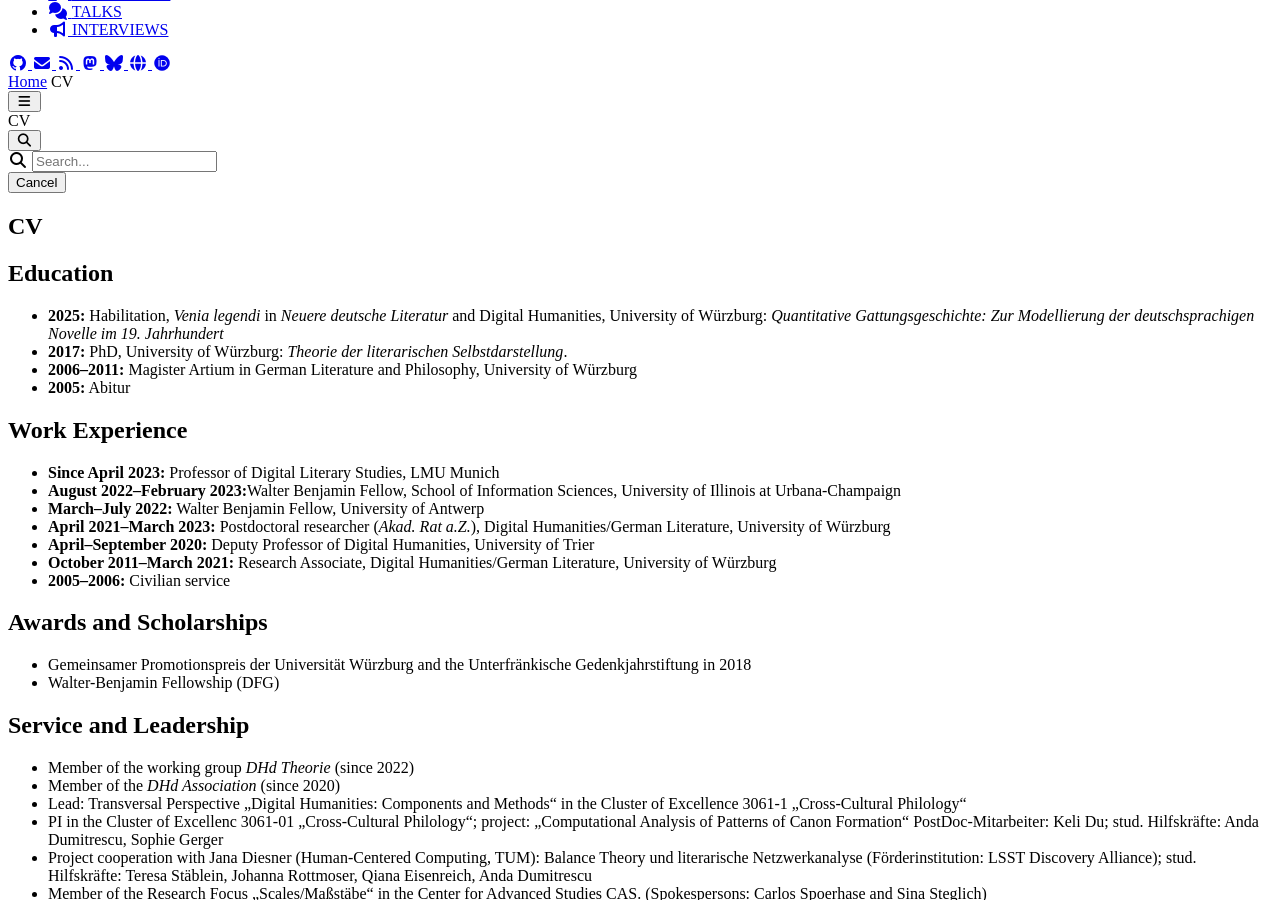
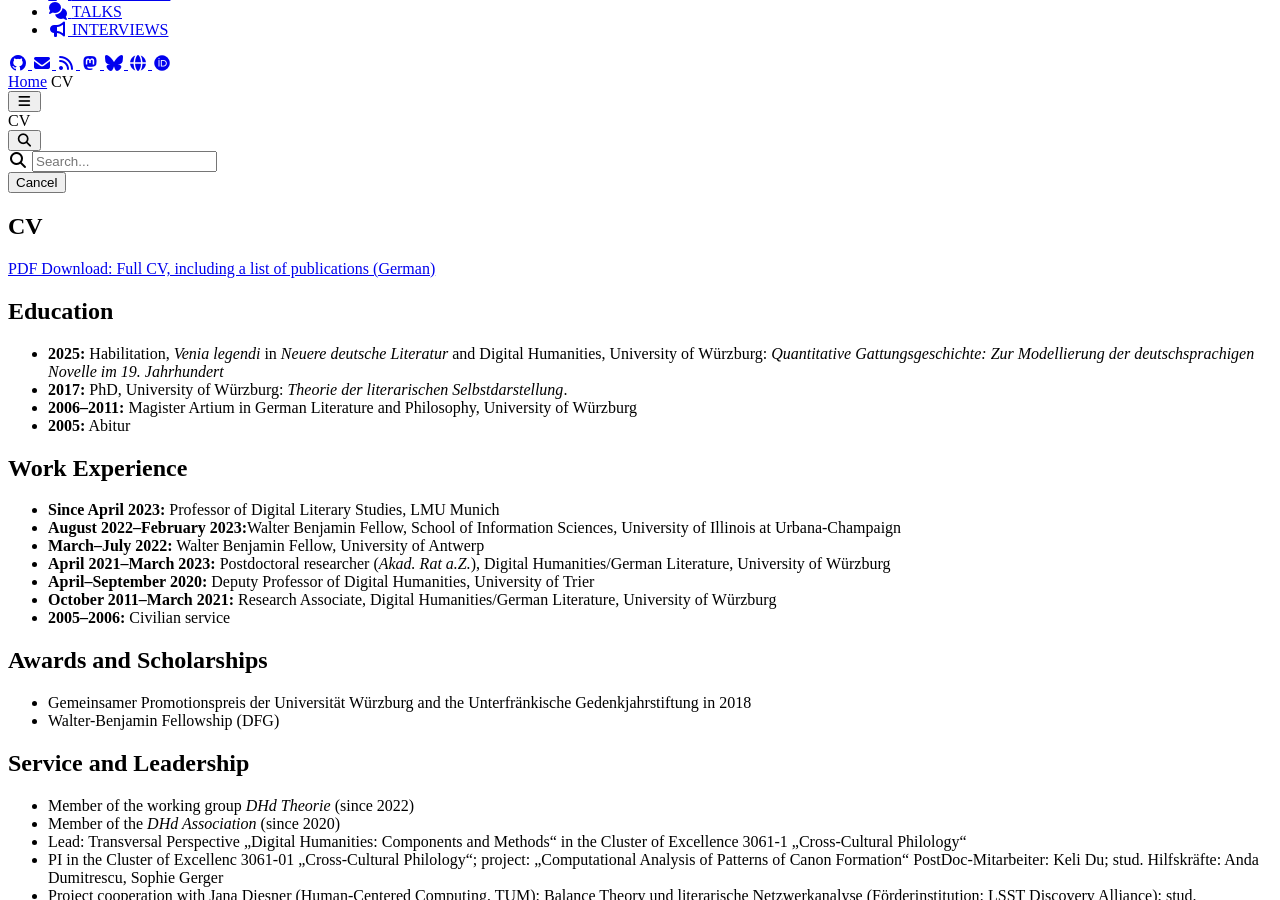
Before and after one commit to julianschroeter/julianschroeter.github.io, a Jekyll site: the page built from _tabs/cv.md, in a window 1280 px wide and 900 px high, scrolled down 351 px. Built offline with Jekyll 4.4.1, drawn with Linux system fonts in a browser that asks for light colours; cached includes are drawn as plain includes; nearby versions of some CDN libraries.

Commit message:
pdf publist cv

```diff
--- a/_tabs/cv.md
+++ b/_tabs/cv.md
@@ -4,6 +4,8 @@ title: CV
 icon: fas fa-graduation-cap
 order: 4
 ---
+
+[PDF Download: Full CV, including a list of publications (German)](/pdfs/CV_JulianSchroeter_de.pdf)
 
 # Education
 
```
